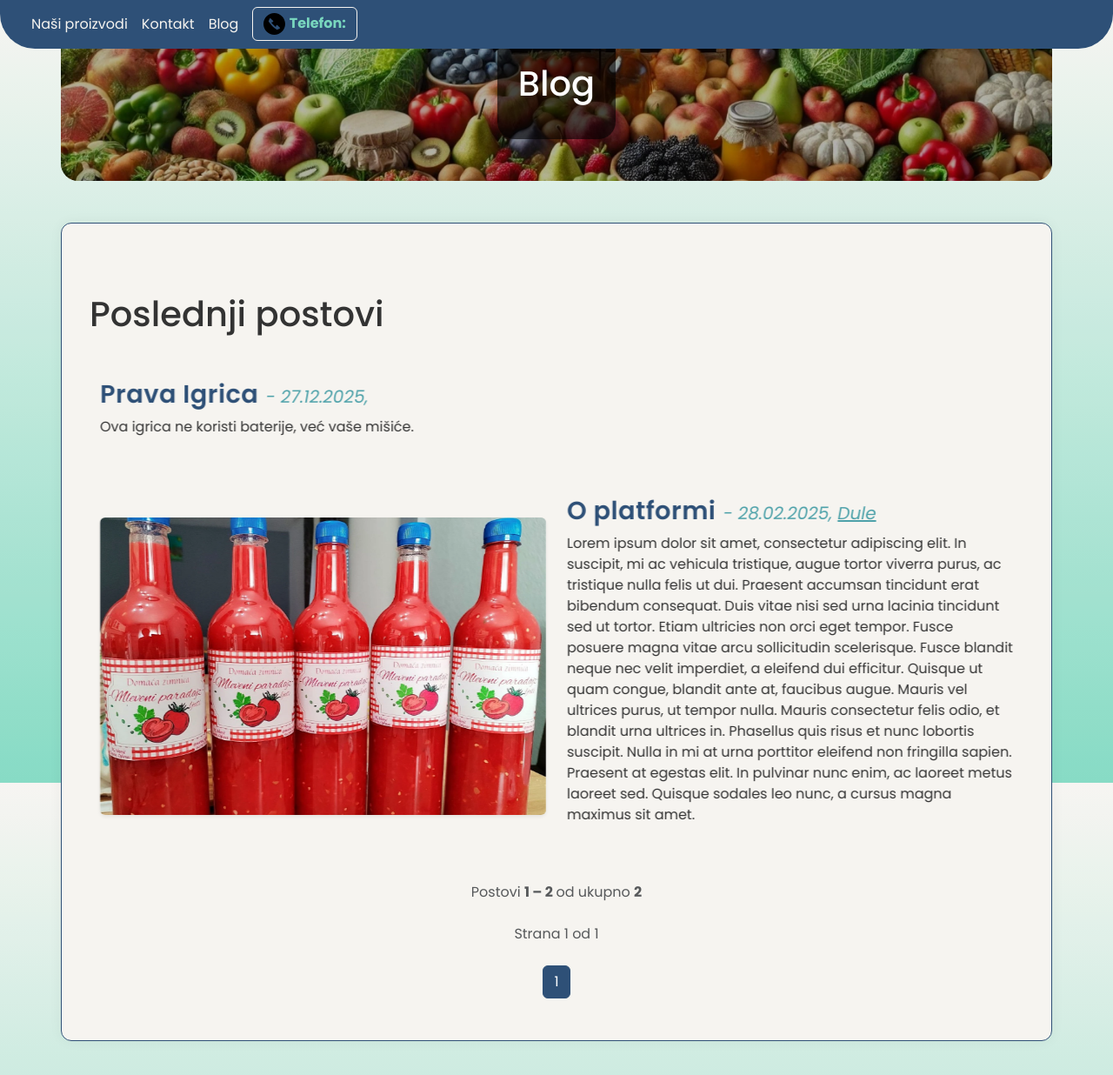
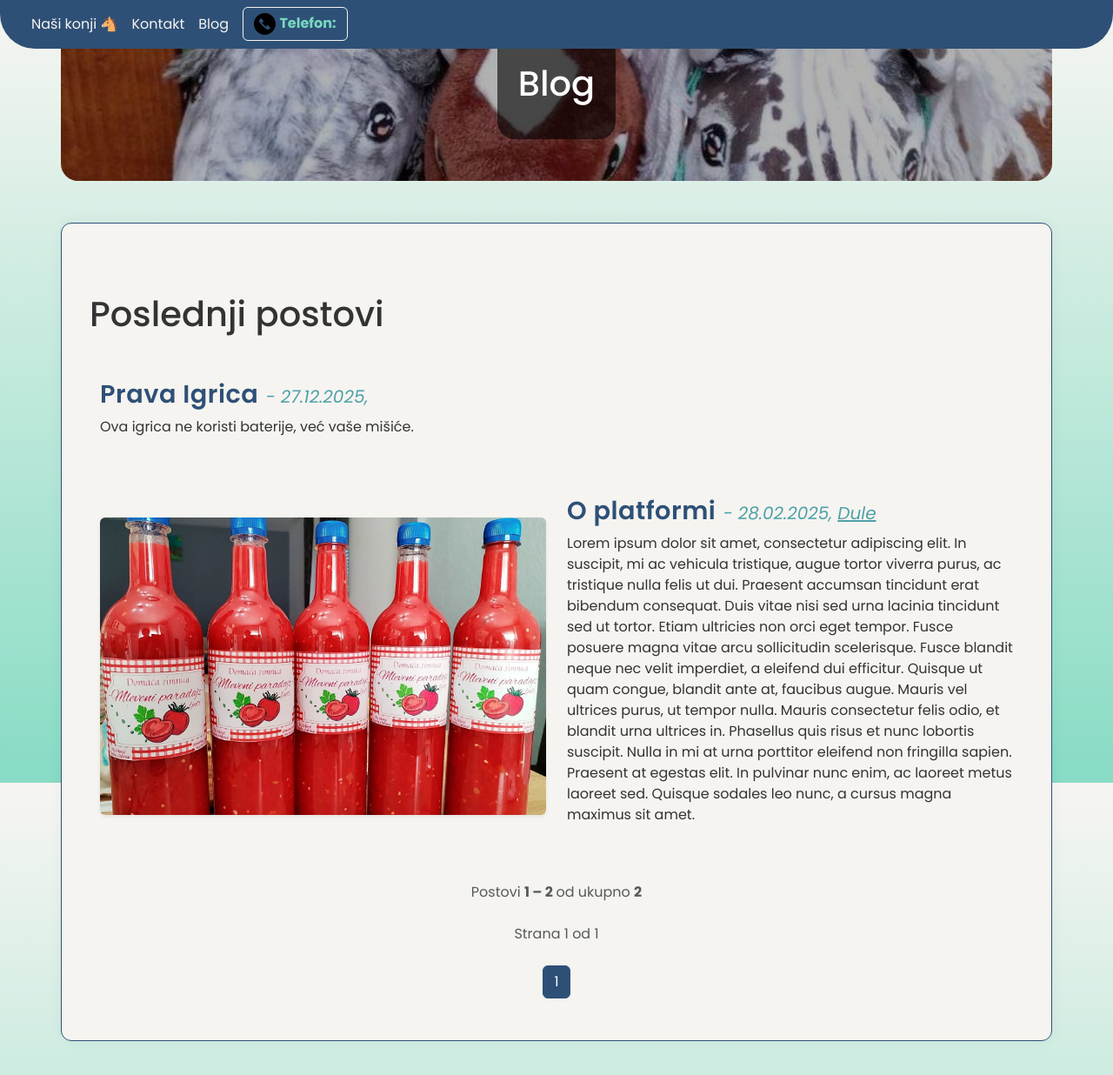
Before and after one commit to trkinrs/hobbyhorse.srb.in.rs, a Jekyll site: the page built from blog/index.html, in a window 1280 px wide and 1245 px high. Shown: the top 1236 px of the window at 87% size. Built offline with Jekyll 4.4.1, drawn with Linux system fonts in a browser that asks for light colours; the list of posts is cut into pages by our own code.

Commit message:
Update source site content

```diff
--- a/_data/lang/sr.yml
+++ b/_data/lang/sr.yml
@@ -1,4 +1,5 @@
-our_products: Naši proizvodi
+---
+our_products: "Naši konji \U0001F434"
 contact_us: Kontaktirajte nas
 contact: Kontakt
 blog: Blog
--- a/_data/theme.yml
+++ b/_data/theme.yml
@@ -1,11 +1,11 @@
+---
 favicon: assets/images/theme/favicon_io/favicon.ico
-header_background_image: assets/images/theme/default-produce.webp
+header_background_image: assets/images/porodica hoby konja.jpg
 body_background_image_light:
 body_background_image_dark:
 body_background_image_light_default: assets/images/theme/leaves-parallax-light.webp
 body_background_image_dark_default: assets/images/theme/leaves-parallax-dark.webp
 selected_palette: bluish-teal-grey
-
 _schema:
   favicon: image_field
   header_background_image: image_field
```
Also changed, not shown: assets/images/porodica hoby konja.jpg (added).
